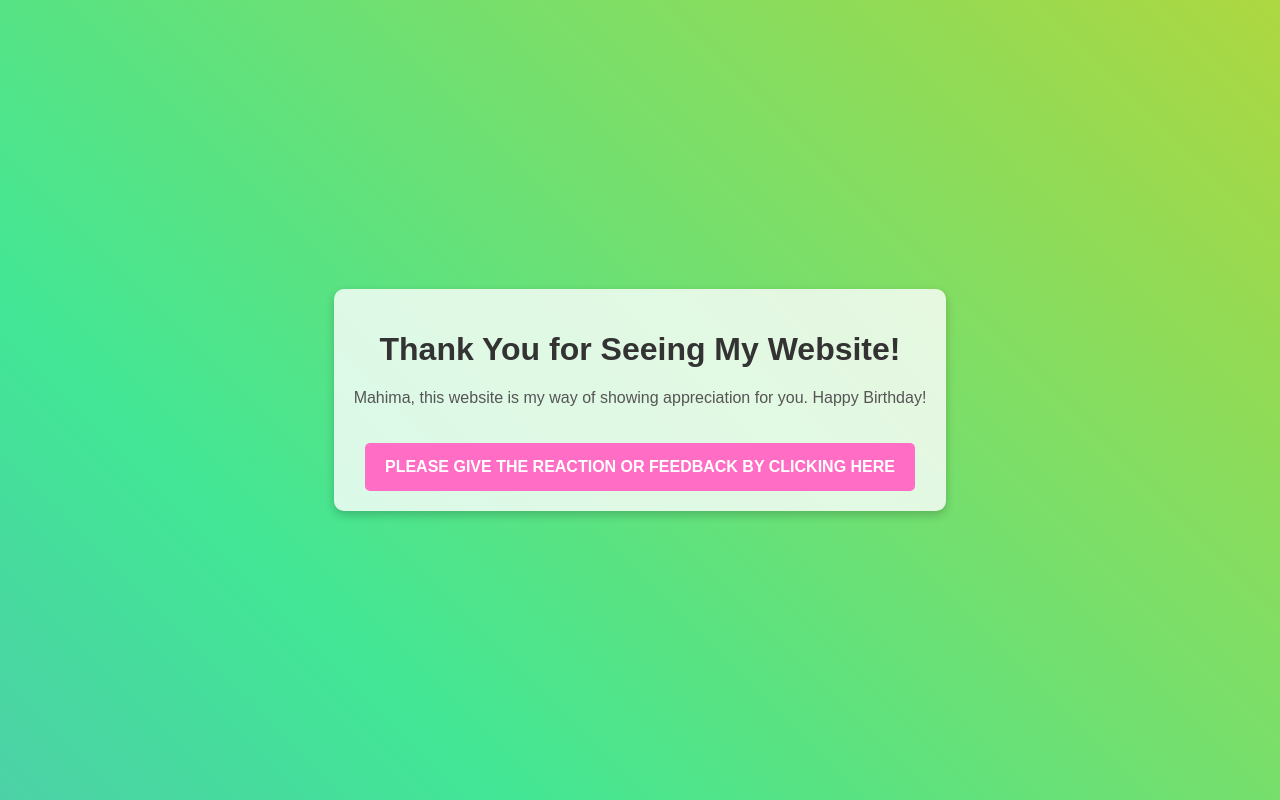
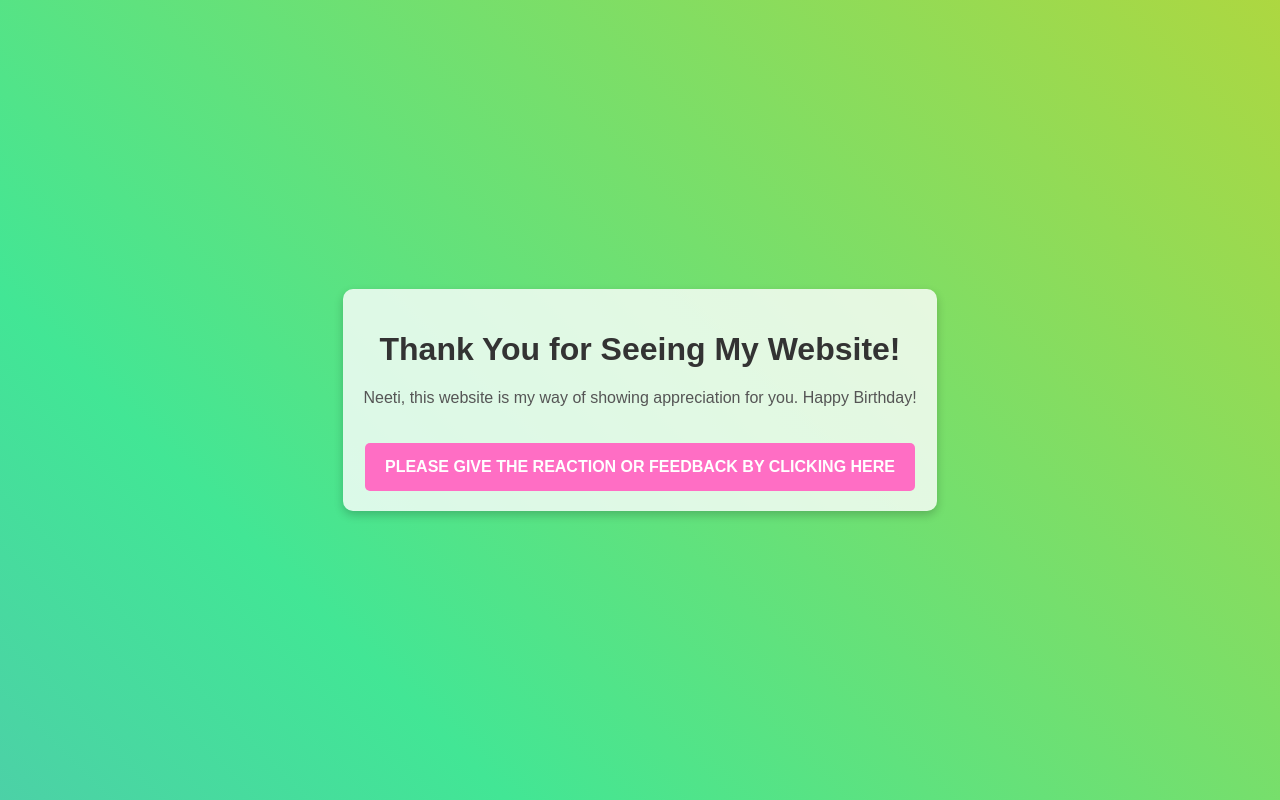
Before and after one commit to djsahilt1241/BIRTHDAY, a website: page thanks.html in a window 1280 px wide. Drawn offline with Linux system fonts and the light colour scheme.

Commit message:
Update thanks.html

```diff
--- a/thanks.html
+++ b/thanks.html
@@ -64,7 +64,7 @@
 <body>
     <div class="container">
         <h1>Thank You for Seeing My Website!</h1>
-        <p>Mahima, this website is my way of showing appreciation for you. Happy Birthday!</p>
+        <p>Neeti, this website is my way of showing appreciation for you. Happy Birthday!</p>
         <a href="https://forms.gle/n5PPfPH29rq3kfgg8" class="feedback-btn">PLEASE GIVE THE REACTION OR FEEDBACK BY CLICKING HERE</a>
     </div>
 </body>
```
